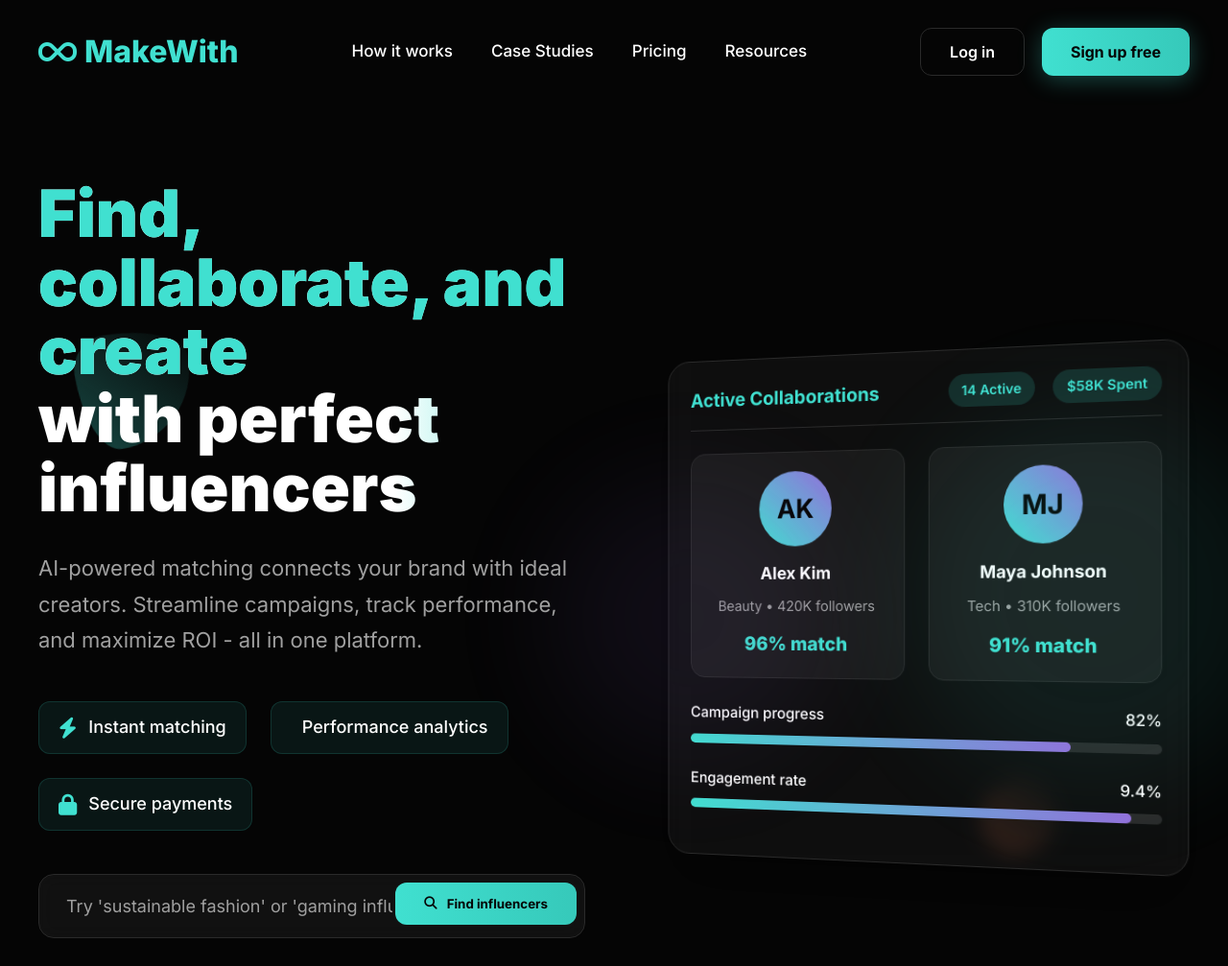
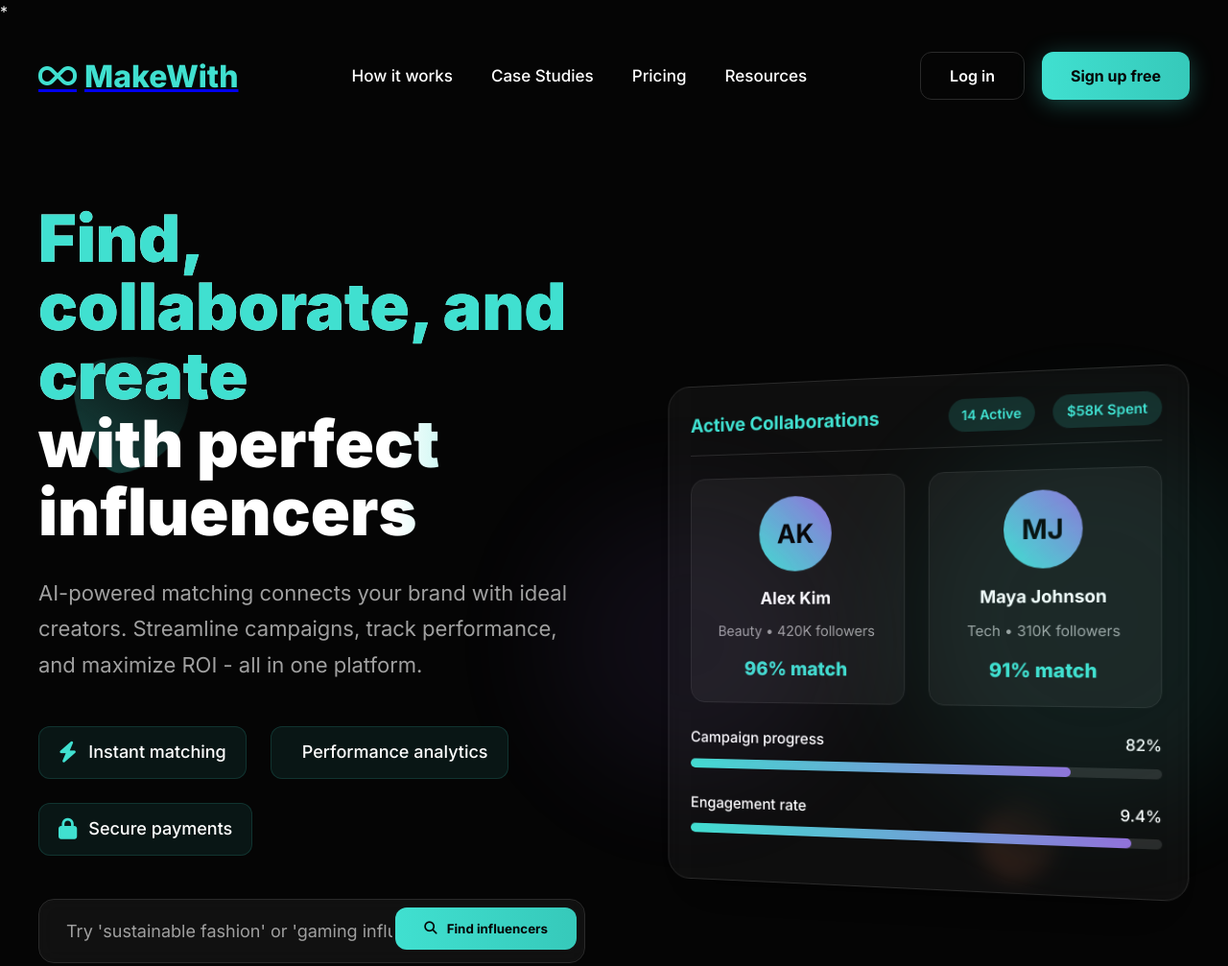
Before and after one commit to ishwarx7/frontend, a plain HTML site: page design2.html in a window 1280 px wide. Shown: the top 1007 px of the page at 96% size. Drawn offline with Linux system fonts and the light colour scheme.

Commit message:
Update design2.html

```diff
--- a/design2.html
+++ b/design2.html
@@ -1,4 +1,4 @@
-<!DOCTYPE html>
+*<!DOCTYPE html>
 <html lang="en">
 <head>
     <meta charset="UTF-8">
@@ -979,11 +979,11 @@
 <body>
     <div class="container">
         <!-- Navigation -->
-        <nav>
+        <nav><a href="index.html">
             <div class="logo">
                 <i class="fas fa-infinity"></i>
                 <span>MakeWith</span>
-            </div>
+            </div></a>
             <div class="nav-links">
                 <a href="#">How it works</a>
                 <a href="#">Case Studies</a>
```
